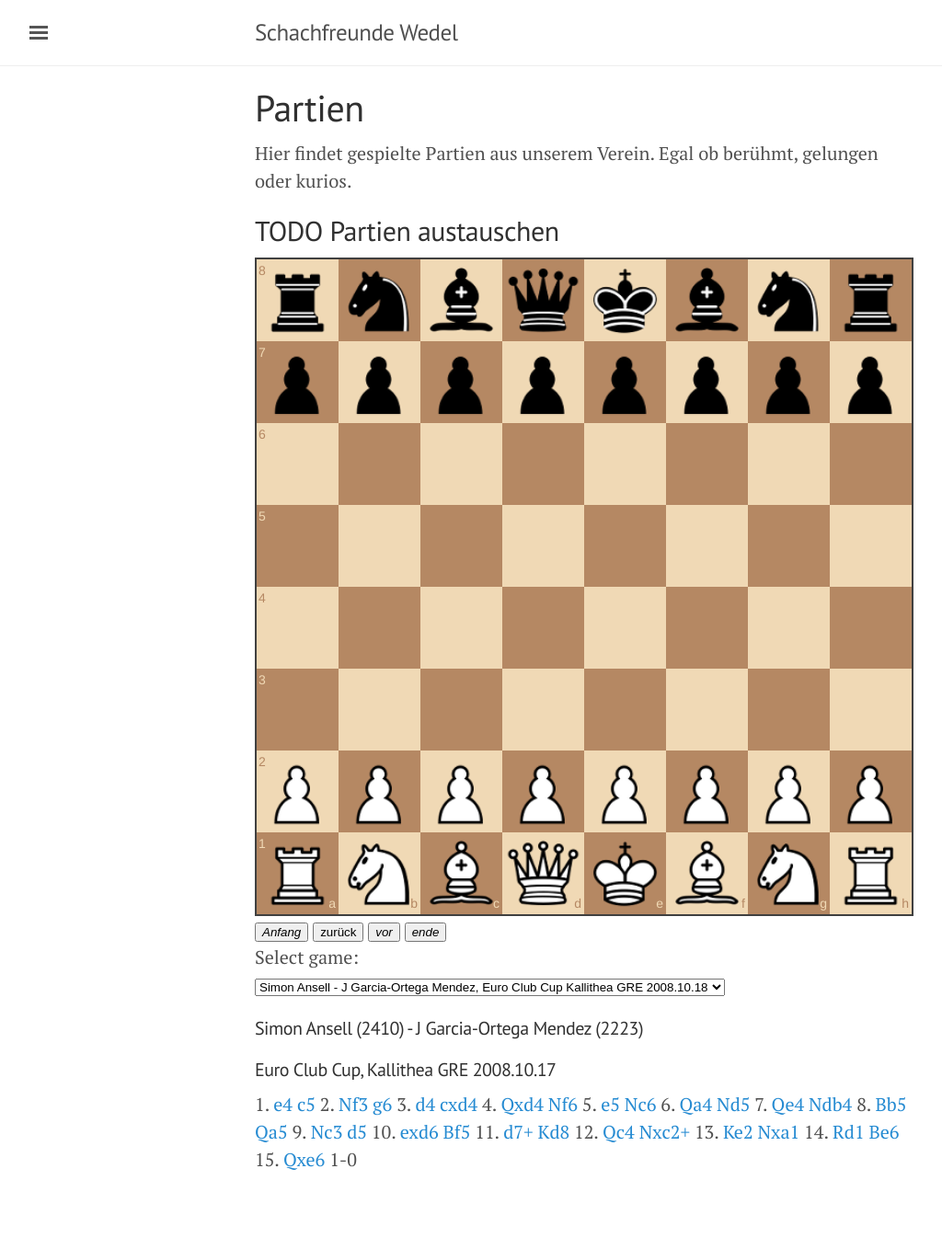
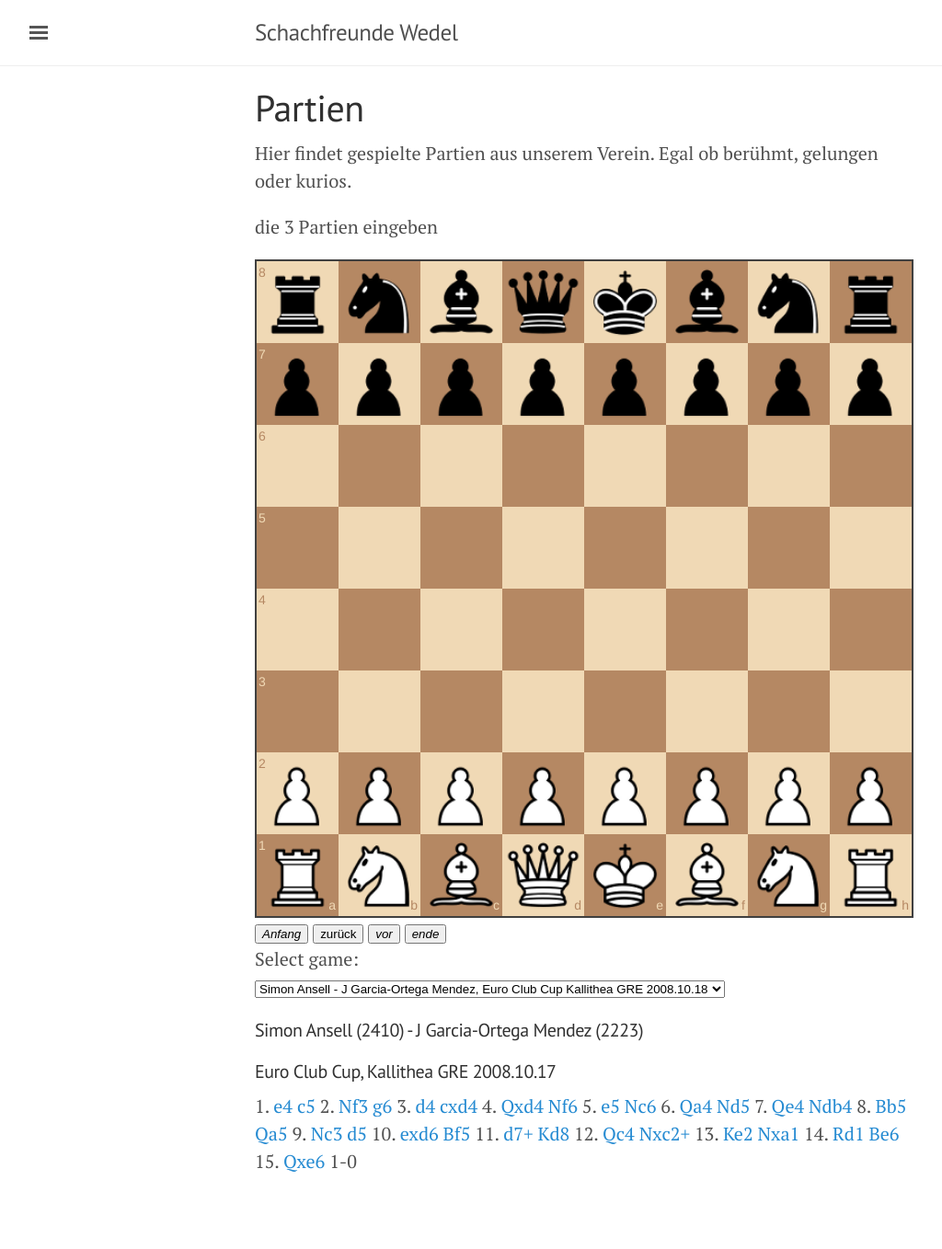
Before and after one commit to balimonster/balimonster.github.io, a Jekyll site: the page built from partien.md, in a window 1280 px wide. Shown: the whole page at 92% size, without its empty margins (3-1027 px from the left). Built offline with Jekyll 4.4.1, drawn with Linux system fonts in a browser that asks for light colours.

Commit message:
test für codeship

```diff
--- a/partien.md
+++ b/partien.md
@@ -7,8 +7,8 @@ permalink: /partien/
 
 Hier findet gespielte Partien aus unserem Verein. Egal
 ob berühmt, gelungen oder kurios.
-## TODO Partien austauschen
 
+die 3 Partien eingeben
 <div class="boardinator">
   <div id="article_board"></div>
   <div id="board-buttons">
```
